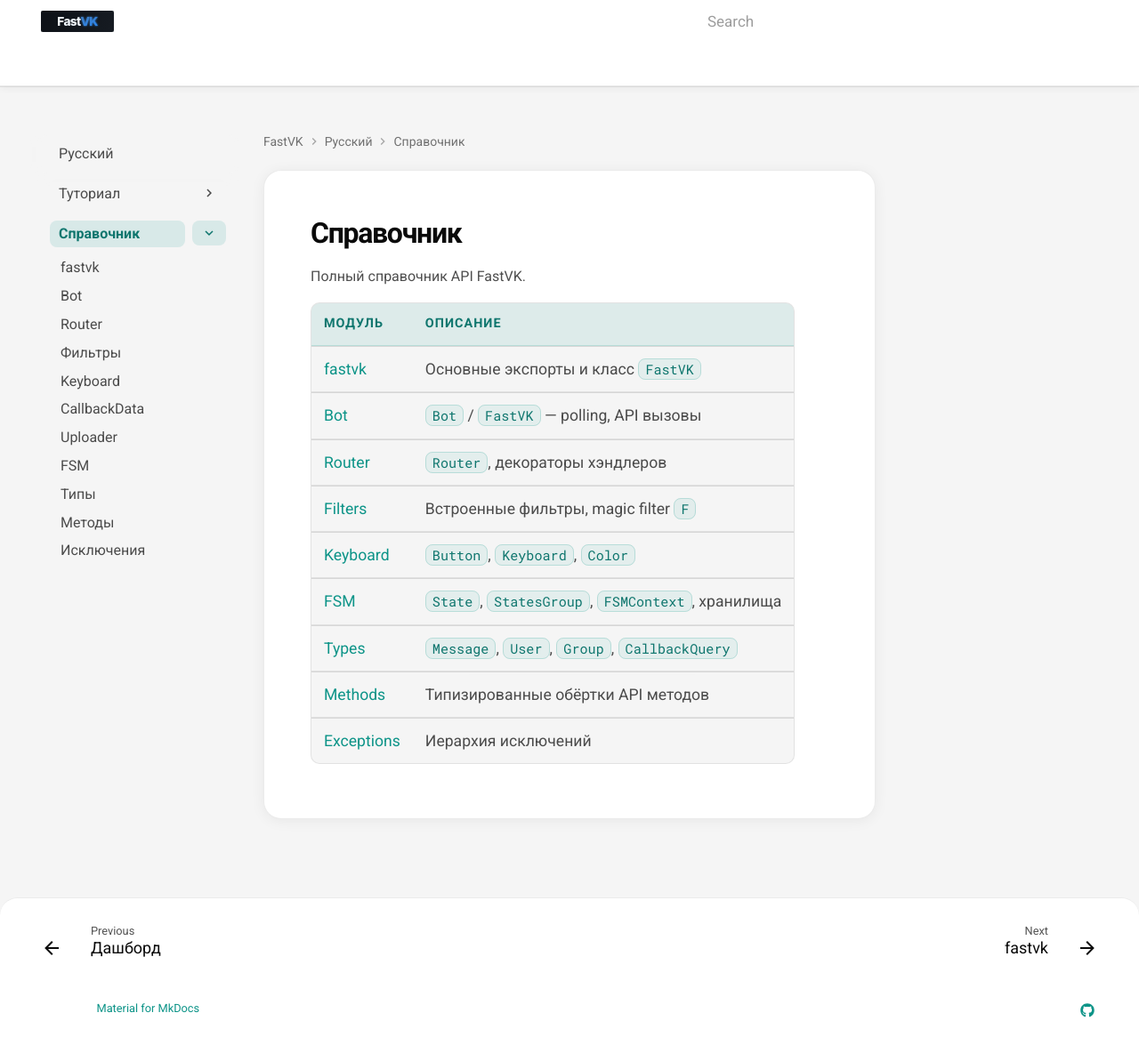
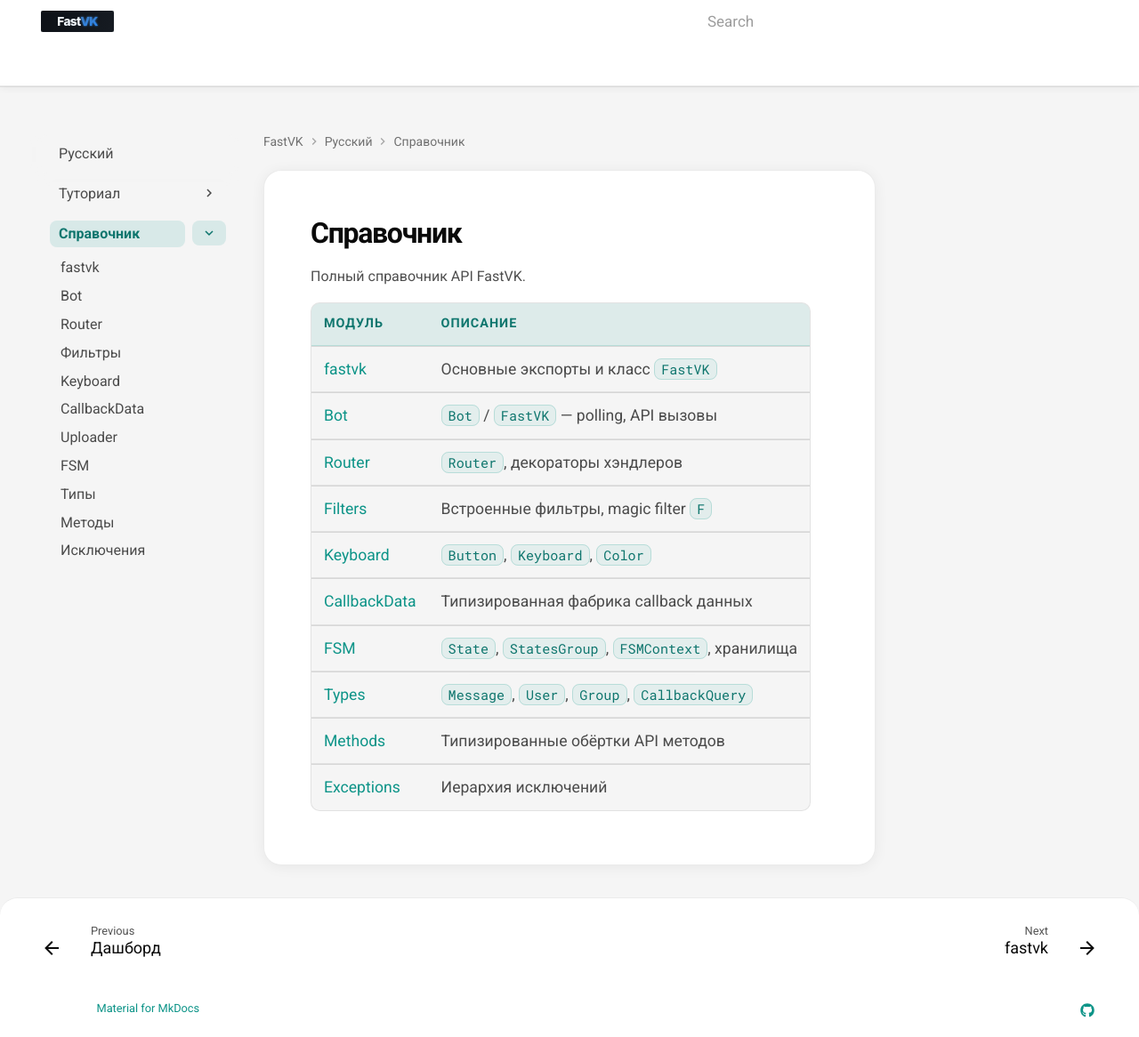
Before and after one commit to ndugram/fastvk, an MkDocs documentation site: the page built from docs/ru/reference/index.md, in a window 1280 px wide and 1166 px high. Shown: the whole window at 89% size. Built offline with MkDocs 1.6.1 and Material for MkDocs 9.7.7, drawn with Linux system fonts in a browser that asks for light colours; comment, search, counter and statistics services are not loaded.

Commit message:
docs: update docs/ru/reference/index.md

```diff
--- a/docs/ru/reference/index.md
+++ b/docs/ru/reference/index.md
@@ -9,6 +9,7 @@
 | [Router](router.md) | `Router`, декораторы хэндлеров |
 | [Filters](filters.md) | Встроенные фильтры, magic filter `F` |
 | [Keyboard](keyboard.md) | `Button`, `Keyboard`, `Color` |
+| [CallbackData](callback_data.md) | Типизированная фабрика callback данных |
 | [FSM](fsm.md) | `State`, `StatesGroup`, `FSMContext`, хранилища |
 | [Types](types.md) | `Message`, `User`, `Group`, `CallbackQuery` |
 | [Methods](methods.md) | Типизированные обёртки API методов |
```
